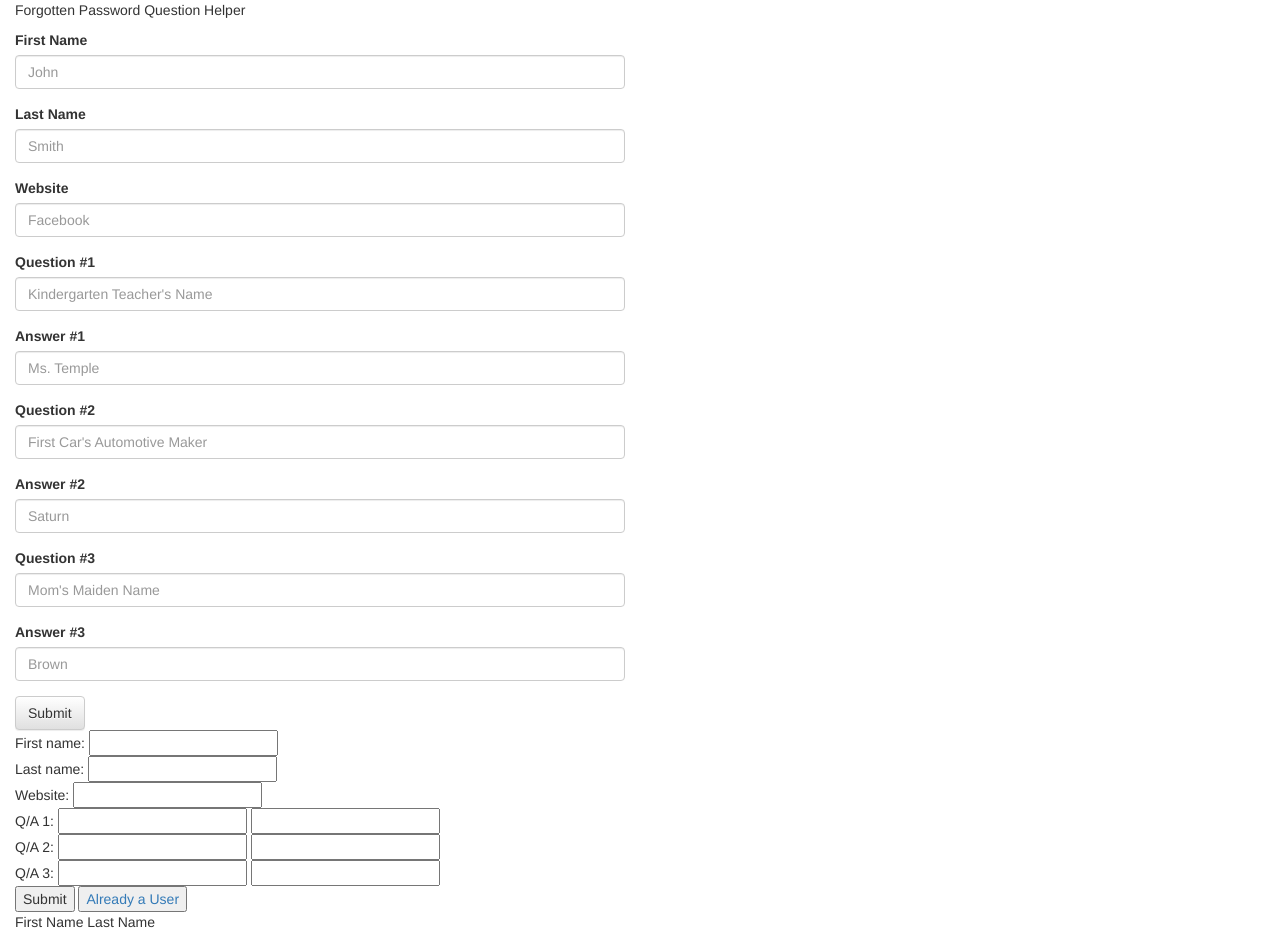
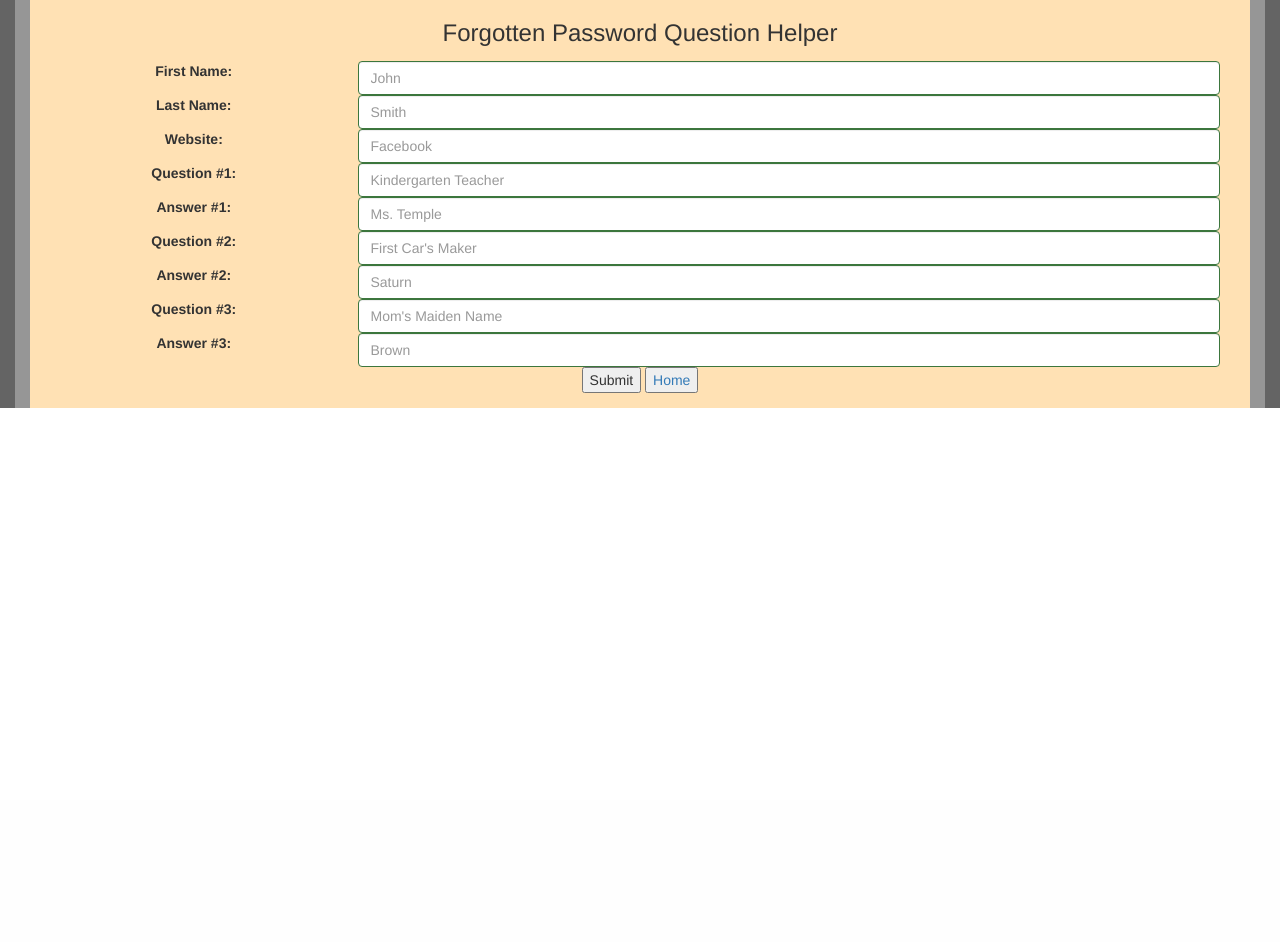
Before and after one commit to EvanSmith23/passwordHelper, a Flask app: page /user/ in a window 1280 px wide. After the commit the page ends 408 px from the top, so only its background shows below. Run offline with Flask 2, Linux system fonts and the light colour scheme; some libraries are stand-ins or nearby versions.

Commit message:
Added bootstrap css

```diff
--- a/controllers/createUser.py
+++ b/controllers/createUser.py
@@ -12,11 +12,19 @@ def index():
 	if request.method == 'GET':
 		options = {
 			"firstname" : "First Name",
-			"lastname" : "Last Name"
+			"lastname" : "Last Name",
+			"question1" : "question1",
+			"answer1" : "answer1",
+			"question2" : "question2",
+			"answer2" : "answer2",
+			"question3" : "question3",
+			"answer3" : "answer3"
+
 		}
 		return render_template("createUser.html", **options)
 
 	elif request.method == 'POST':
+
 	   	firstname1 = request.form['firstname']
 	   	lastname1 = request.form['lastname']
 	   	website1 = request.form['website']
--- a/controllers/getQuestions.py
+++ b/controllers/getQuestions.py
@@ -12,8 +12,8 @@ db = connect_to_database()
 def index():
   if request.method == 'GET':
     options = {
-      "firstname" : "First Name",
-      "lastname" : "Last Name"
+      "firstname" : "",
+      "lastname" : ""
     }
     return render_template("getQuestions.html", **options)
 
--- a/templates/createUser.html
+++ b/templates/createUser.html
@@ -19,74 +19,81 @@
 
   		<style>
   			#mainDiv {
-
-  				padding-left : 30px;
-  				padding-top : 30px;
-  				font-size : 20px;
+  				background-color : rgb(295,225,180);
+  			}
+  			#outsideDiv {
+  				background-color : rgb(150,150,150);
+  			}
+  			#outerDiv {
+  				background-color : rgb(100,100,100);
   			}
   		</style>
 
 	</head>
 	<body>
-		<div class="col-xs-6">
+		<center>
+		<div id="outerDiv" class="col-sm-12">
+			<div id="outsideDiv" class="col-sm-12">
+				<div id="mainDiv" class="col-sm-12">
 
-			<p>Forgotten Password Question Helper</p>
-			<form>
-			  <div class="form-group">
-			    <label for="exampleFirstName">First Name</label>
-			    <input type="firstname" class="form-control" id="exampleFirstName" placeholder="John">
-			  </div>
-			  <div class="form-group">
-			    <label for="exampleLastName">Last Name</label>
-			    <input type="lastname" class="form-control" id="exampleLastName" placeholder="Smith">
-			  </div>
-			  <div class="form-group">
-			    <label for="exampleWebsite">Website</label>
-			    <input type="website" class="form-control" id="exampleWebsite" placeholder="Facebook">
-			  </div>
-			  <div class="form-group">
-			    <label for="Question1">Question #1</label>
-			    <input type="question1" class="form-control" id="Question1" placeholder="Kindergarten Teacher's Name">
-			  </div>
-			  <div class="form-group">
-			    <label for="Answer1">Answer #1</label>
-			    <input type="answer1" class="form-control" id="Answer1" placeholder="Ms. Temple">
-			  </div>
-			  <div class="form-group">
-			    <label for="Question2">Question #2</label>
-			    <input type="question2" class="form-control" id="Question2" placeholder="First Car's Automotive Maker">
-			  </div>
-			  <div class="form-group">
-			    <label for="Answer2">Answer #2</label>
-			    <input type="answer2" class="form-control" id="Answer2" placeholder="Saturn">
-			  </div>
-			  <div class="form-group">
-			    <label for="Question3">Question #3</label>
-			    <input type="question3" class="form-control" id="Question3" placeholder="Mom's Maiden Name">
-			  </div>
-			  <div class="form-group">
-			    <label for="Answer3">Answer #3</label>
-			    <input type="answer3" class="form-control" id="Answer3" placeholder="Brown">
-			  </div>
-			  <button type="submit" class="btn btn-default">Submit</button>
-
-			</form>
-
-			<form action="http://127.0.0.1:3000/user/" method="POST">
-				First name: <input type="text" name="firstname"><br>
-				Last name: <input type="text" name="lastname"><br>
-				Website: <input type="text" name="website"><br>
-				Q/A 1: <input type="text" name="question1"> <input type="text" name="answer1"><br>
-				Q/A 2: <input type="text" name="question2"> <input type="text" name="answer2"><br>
-				Q/A 3: <input type="text" name="question3"> <input type="text" name="answer3"><br>
-				<input type="submit" value="Submit">
-				<a href="http://127.0.0.1:3000/"><input type="button" value="Already a User"></a>
-				<br>
-			</form>
-      		<p> {{ firstname }} {{ lastname }} </p>
-      		<p> {{ question1 }} {{ answer1 }} </p>
-      		<p> {{ question2 }} {{ answer2 }} </p>
-      		<p> {{ question3 }} {{ answer3 }} </p>
+					<h3>Forgotten Password Question Helper</h3>
+					<form action="http://127.0.0.1:3000/user/" method="POST">
+					  <div class="form-group has-success has-feedback">
+					    <label class="col-sm-3" for="exampleFirstName">First Name:</label>
+					    <div class="col-sm-9">
+						    <input name="firstname" class="form-control" id="exampleFirstName" placeholder="John">
+						</div>
+					  </div>
+					  <div class="form-group has-success has-feedback">
+					    <label class="col-sm-3" for="exampleLastName">Last Name:</label>
+					    <div class="col-sm-9">
+						    <input name="lastname" class="form-control" id="exampleLastName" placeholder="Smith">
+						</div>
+					  </div>
+					  <div class="form-group has-success has-feedback">
+					    <label class="col-sm-3" for="exampleWebsite">Website:</label>
+					    <div class="col-sm-9">
+						    <input name="website" class="form-control" id="exampleWebsite" placeholder="Facebook">
+						</div>
+					  </div>
+					  <div class="form-group has-success has-feedback">
+					    <label class="col-sm-3" for="Question1"> Question #1: </label>
+					    <div class="col-sm-9">
+					    	<input name="question1" class="form-control" id="Question1" placeholder="Kindergarten Teacher">
+					    </div>
+					    <label class="col-sm-3" for="Answer1"> Answer #1: </label>
+					    <div class="col-sm-9">
+					    	<input name="answer1" class="form-control" id="Answer1" placeholder="Ms. Temple">
+					    </div>
+					  </div>
+					  <div class="form-group has-success has-feedback">
+					    <label class="col-sm-3" for="Question2"> Question #2: </label>
+					    <div class="col-sm-9">
+						    <input name="question2" class="form-control" id="Question2" placeholder="First Car's Maker">
+						</div>
+					    <label class="col-sm-3" for="Answer2"> Answer #2: </label>
+					    <div class="col-sm-9">
+					    	<input name="answer2" class="form-control" id="Answer2" placeholder="Saturn">
+					    </div>
+					  </div>
+					  <div class="form-group has-success has-feedback">
+					    <label class="col-sm-3" for="Question3"> Question #3: </label>
+					    <div class="col-sm-9">
+						    <input name="question3" class="form-control" id="Question3" placeholder="Mom's Maiden Name">
+						</div>
+					    <label class="col-sm-3" for="Answer3"> Answer #3: </label>
+					    <div class="col-sm-9">
+						    <input name="answer3" class="form-control" id="Answer3" placeholder="Brown">
+						</div>
+					  </div>
+					  <div class="form-group">
+						  <input value="Submit" type="submit"></input>
+						  <a href="http://127.0.0.1:3000/"><input type="button" value="Home"></input></a>
+					  </div>
+					</form>
+				</div>
+			</div>
 		</div>
+		</center>
 	</body>
 </html>
```
Also changed, not shown: 2 other files.
